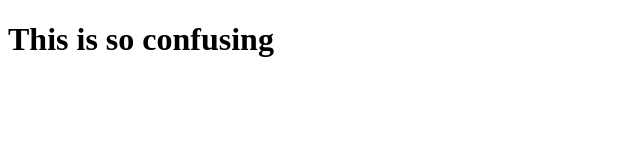
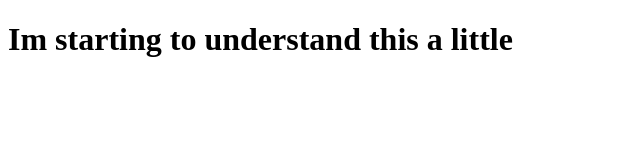
Before and after one commit to ALNavarrete/excursion, a plain HTML site: page index.html in a window 1280 px wide. Shown: the whole page, without its empty margins (0-640 px from the left). Drawn offline with Linux system fonts and the light colour scheme.

Commit message:
understanding this a little bit

```diff
--- a/index.html
+++ b/index.html
@@ -4,6 +4,6 @@
     <title> Excursion Project</title>
   </head>
   <body>
-    <h1>This is so confusing</h1>
+    <h1>Im starting to understand this a little</h1>
   </body>
 </html>
```
